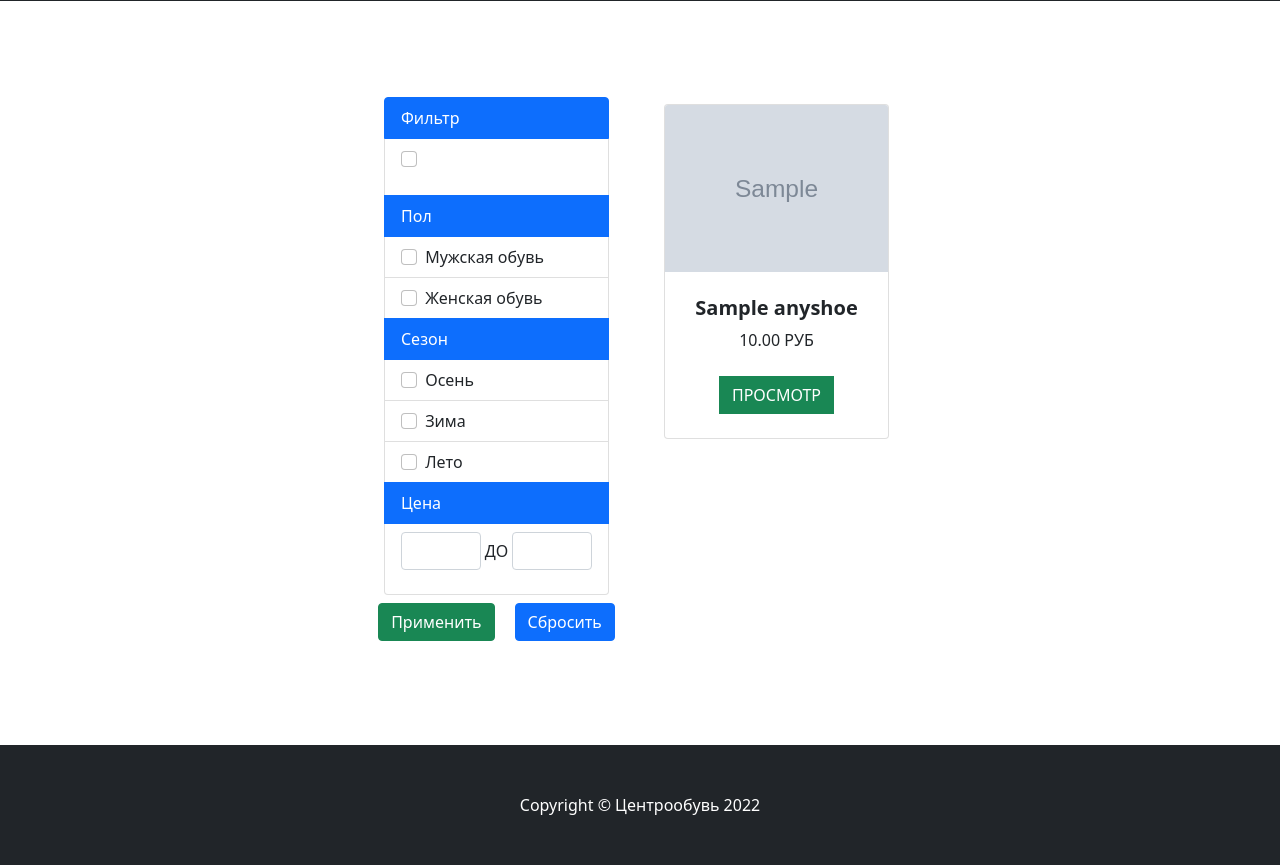
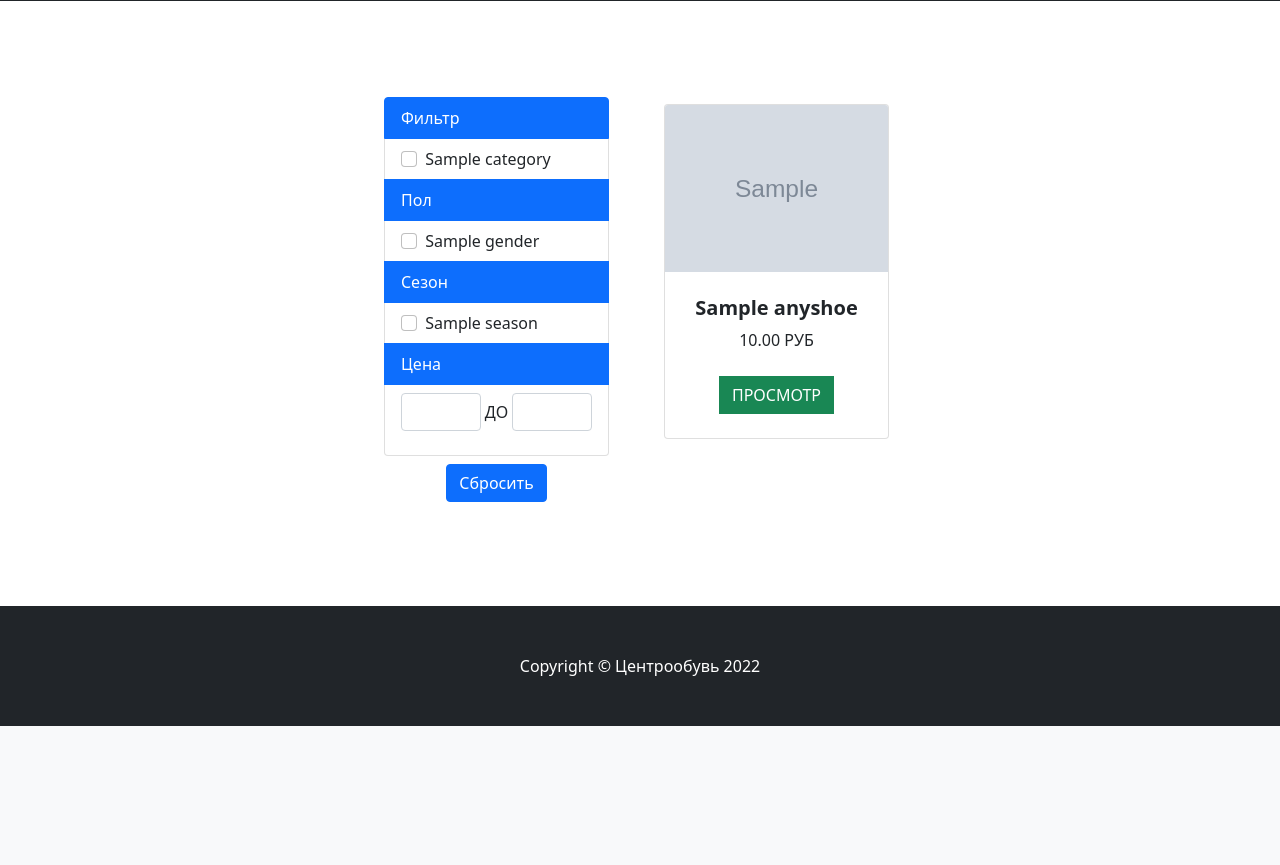
Before and after one commit to gumilmo/django, a Django app: page / in a window 1280 px wide. Shown: the part 352-1217 px from the top of the page. After the commit the page ends 1078 px from the top, so only its background shows below. Run offline with Django 4.2, Linux system fonts and the light colour scheme; tables that the repository leaves empty hold one stand-in row (values such as "Sample post"); grey boxes marked "Sample" are stand-in pictures.

Commit message:
filter fields

```diff
--- a/shop/shopapp/templates/base.html
+++ b/shop/shopapp/templates/base.html
@@ -10,7 +10,6 @@
             <div class="col mb-5">
                 {% include 'filter.html' %}
             </div>
-
                 {% for product in products %}
                 <div class="col mb-5" style="display: inline-table; margin: 7px;">
                     <div class="card h-100">
--- a/shop/shopapp/templates/filter.html
+++ b/shop/shopapp/templates/filter.html
@@ -2,37 +2,30 @@
 <div class="list-group">
 
     <li class="list-group-item active" aria-current="true">Фильтр</li>
-
+    {% for ct in categories %}
     <label class="list-group-item">
         <input class="form-check-input me-1" type="checkbox" value="">
-        <p>{{obj.name}}</p>
+        {{ct.name}}
     </label>
+    {% endfor %}
+
+    <li class="list-group-item active" aria-current="true">Пол</li>
+    {% for gen in gender %}
+    <label class="list-group-item">
+        <input class="form-check-input me-1" type="checkbox" value="">
+        {{gen.gender_name}}
+    </label>
+    {% endfor %}
+
+    <li class="list-group-item active" aria-current="true">Сезон</li>
+    {% for season in season %}
+    <label class="list-group-item">
+        <input class="form-check-input me-1" type="checkbox" value="">
+        {{season.season_name}}
+    </label>
+    {% endfor %}
 
 
-    <li class="list-group-item active" aria-current="true">Пол</li>
-
-    <label class="list-group-item">
-        <input class="form-check-input me-1" type="checkbox" value="">
-        Мужская обувь
-    </label>
-    <label class="list-group-item">
-        <input class="form-check-input me-1" type="checkbox" value="">
-        Женская обувь
-    </label>
-
-    <li class="list-group-item active" aria-current="true">Сезон</li>
-    <label class="list-group-item">
-        <input class="form-check-input me-1" type="checkbox" value="">
-        Осень
-    </label>
-    <label class="list-group-item">
-        <input class="form-check-input me-1" type="checkbox" value="">
-        Зима
-    </label>
-    <label class="list-group-item">
-        <input class="form-check-input me-1" type="checkbox" value="">
-        Лето
-    </label>
     <li class="list-group-item active" aria-current="true">Цена</li>
     <li class="list-group-item"
         style="display: flex; justify-content: space-between; align-items: center">
@@ -48,7 +41,7 @@
 <li class="list-group-item" style="border: none">
     <div class="filter_buttons"
          style="display: flex; justify-content: center; align-items: center; flex-flow: nowrap">
-        <button type="button" class="btn btn-success">Применить</button>
-        <button type="button" class="btn btn-primary" style="margin-left: 20px">Сбросить</button>
+<!--        <button type="button" class="btn btn-success">Применить</button>-->
+        <button type="button" class="btn btn-primary" style="margin-left: 0px">Сбросить</button>
     </div>
 </li>
--- a/shop/shopapp/templates/product_detail.html
+++ b/shop/shopapp/templates/product_detail.html
@@ -21,6 +21,9 @@
         <a class="btn btn-outline-primary" >
             {{ product.season }}
         </a>
+        <a class="btn btn-outline-secondary">
+            {{ product.category }}
+        </a>
     </div>
 </div>
 
--- a/shop/shopapp/views.py
+++ b/shop/shopapp/views.py
@@ -1,16 +1,20 @@
 from django.shortcuts import render
 from django.views.generic import DetailView, View
-from .models import AnyShoes, Category, LatestProducts
+from .models import AnyShoes, Category, LatestProducts, Season, Gender
 
 class BaseView(View):
 
     def get(self, request, *args, **kwargs):
-        categories = Category.objects.all()
+        categories = list(Category.objects.all())
         products = AnyShoes.objects.all()
-        print(products)
+        season = list(Season.objects.all())
+        gender = list(Gender.objects.all())
+        print(products[0])
         context = {
-            'ct': categories,
-            'products': products
+            'products': products,
+            'categories': categories,
+            'season': season,
+            'gender': gender,
         }
         return render(request, 'base.html', context)
 
```
